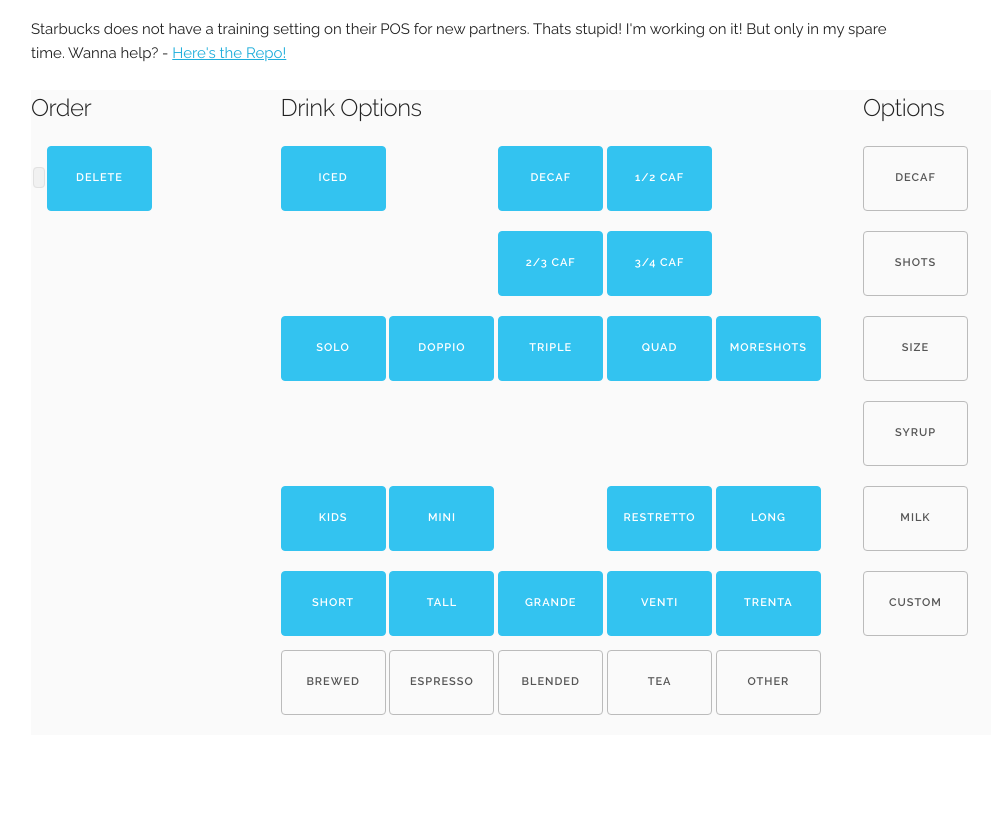
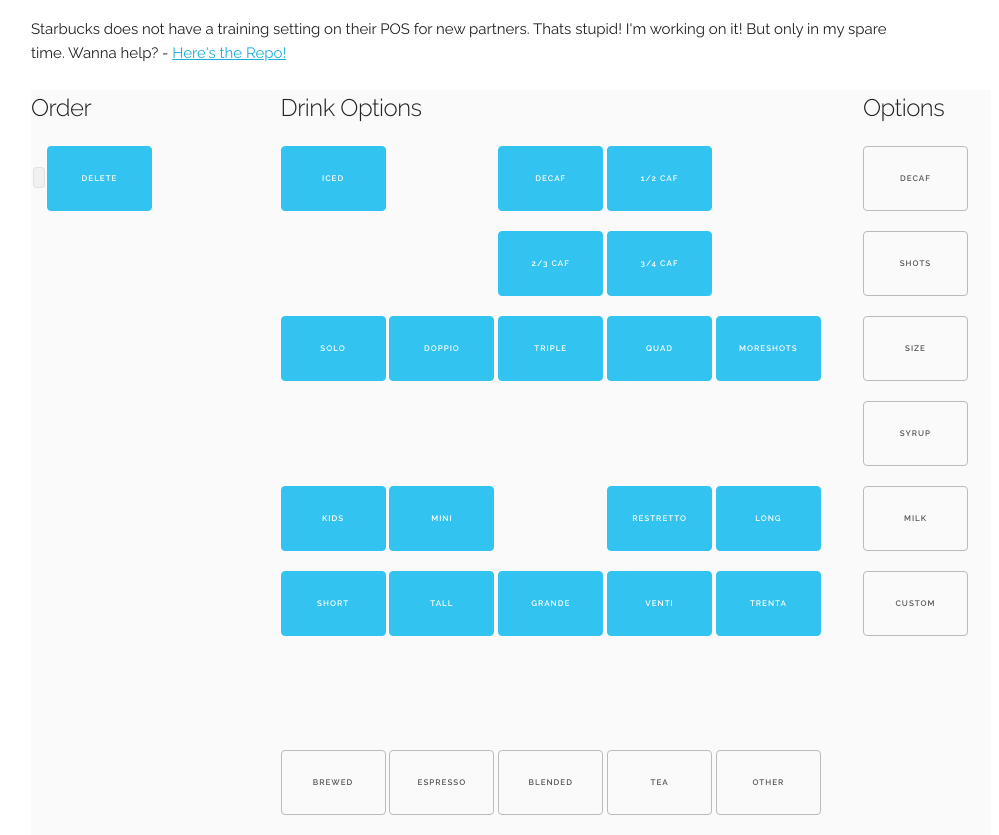
Before and after one commit to yehoshuasandler/baristaMenu, a plain HTML site: page index.html in a window 1280 px wide. Shown: the part 69-904 px from the top of the page, without its empty margins (129-1128 px from the left). Before the commit the page ends 804 px from the top, so only its background shows below. Drawn offline with Linux system fonts and the light colour scheme.

Commit message:
style: added height to menu

```diff
--- a/css/style.css
+++ b/css/style.css
@@ -2,7 +2,8 @@
     height: 65px;
     width: 105px;
     padding: 0px;
-    margin-bottom: 20px
+    margin-bottom: 20px;
+    font-size: 8px;
 }
 
 .empty-button{
@@ -21,7 +22,7 @@
 }
 
 .drink-menu{
-    height: 560px;
+    height: 660px;
 }
 
 #app{
```
